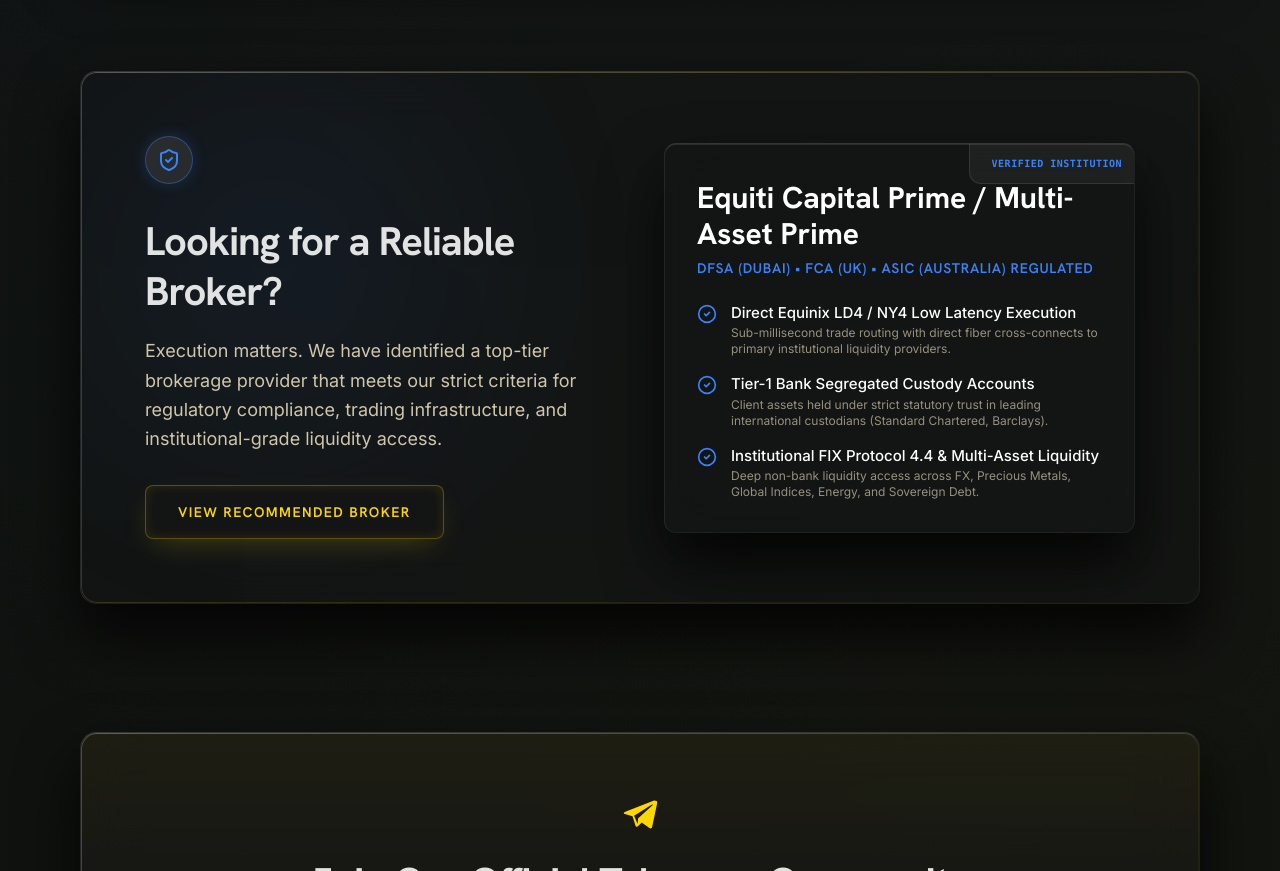
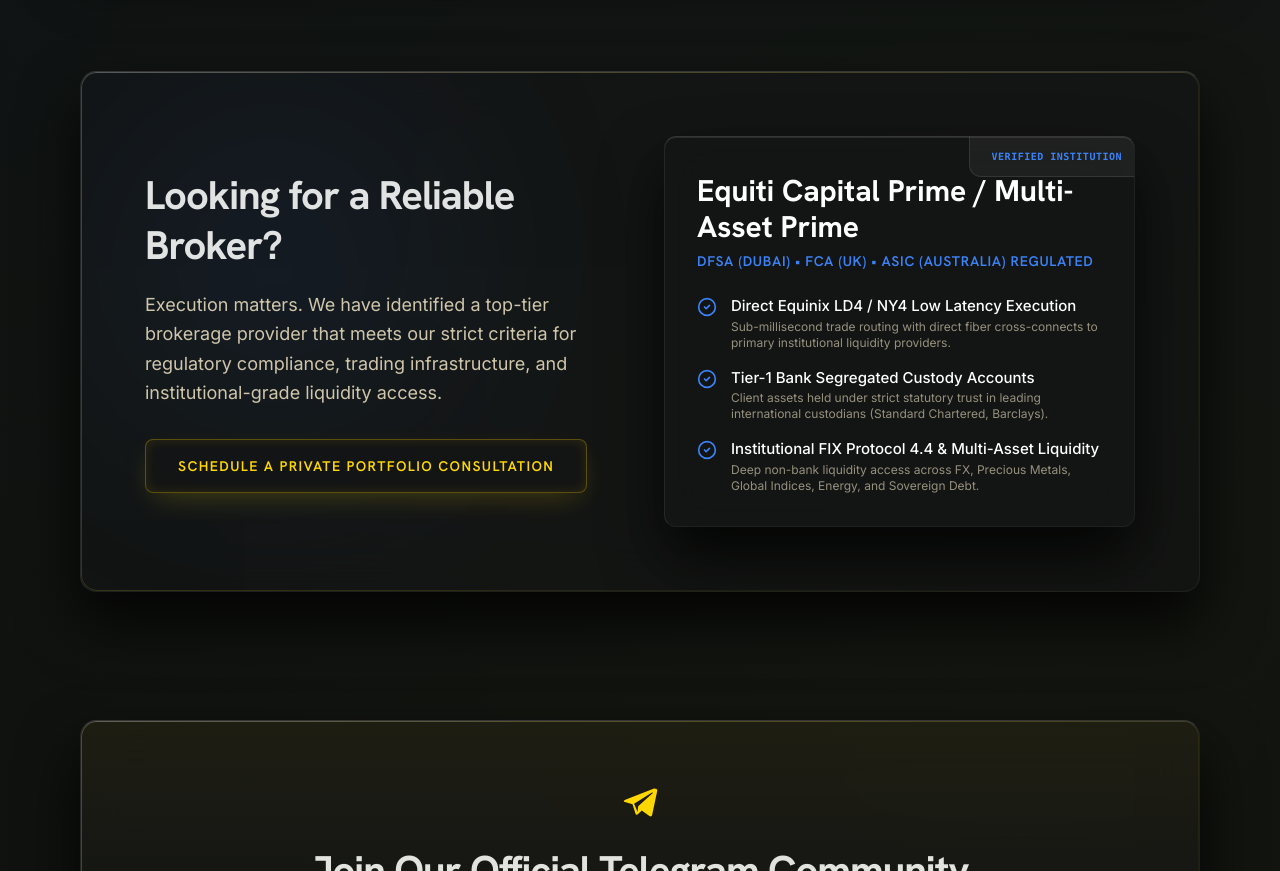
Before and after one commit to anassrehan2004-pixel/Matador-Velar, a React (Vite) app: page / in a window 1280 px wide. Shown: the part 3240-4111 px from the top of the page. Built offline with nearby package versions, Linux system fonts and the light colour scheme.

Commit message:
adjustments

```diff
--- a/src/components/BrokerSection.tsx
+++ b/src/components/BrokerSection.tsx
@@ -37,14 +37,6 @@ export const BrokerSection: React.FC<BrokerSectionProps> = ({
         <div className="relative z-10 grid grid-cols-1 lg:grid-cols-12 gap-10 lg:gap-12 items-center">
           {/* Left Column: Heading & Advisory Description */}
           <div className="lg:col-span-6">
-            {/* Sapphire Verified Badge */}
-            <motion.div
-              whileHover={{ scale: 1.1, rotate: -5 }}
-              className="w-12 h-12 rounded-full bg-[#373a3a]/60 border border-[#3B82F6]/40 flex items-center justify-center mb-8 shadow-[0_0_15px_rgba(59,130,246,0.2)] cursor-pointer"
-            >
-              <ShieldCheck className="w-6 h-6 text-[#3B82F6]" />
-            </motion.div>
-
             <h2 className="font-headline text-3xl sm:text-4xl lg:text-[40px] text-[#e1e3e2] font-bold mb-5 leading-tight tracking-tight">
               Looking for a Reliable Broker?
             </h2>
@@ -54,14 +46,17 @@ export const BrokerSection: React.FC<BrokerSectionProps> = ({
             </p>
 
             <div className="flex flex-wrap items-center gap-4">
-              <motion.button
-                whileHover={{ scale: 1.02 }}
-                whileTap={{ scale: 0.98 }}
-                id="broker-view-btn"
-                className="btn-neo text-[#FFD700] font-headline text-xs sm:text-sm font-semibold uppercase tracking-[0.1em] px-7 sm:px-8 py-3.5 sm:py-4 rounded-lg border border-[#FFD700]/30 transition-all flex justify-center items-center gap-2 cursor-pointer shadow-lg"
-              >
-                <span>View Recommended Broker</span>
-              </motion.button>
+<motion.a
+  whileHover={{ scale: 1.02 }}
+  whileTap={{ scale: 0.98 }}
+  id="broker-view-btn"
+  href="https://calendly.com/"
+  target="_blank"
+  rel="noopener noreferrer"
+  className="btn-neo inline-flex items-center justify-center gap-2 text-[#FFD700] font-headline text-xs sm:text-sm font-semibold uppercase tracking-[0.1em] px-7 sm:px-8 py-3.5 sm:py-4 rounded-lg border border-[#FFD700]/30 transition-all cursor-pointer shadow-lg"
+>
+  <span>Schedule a Private Portfolio Consultation</span>
+</motion.a>
             </div>
           </div>
 
```
